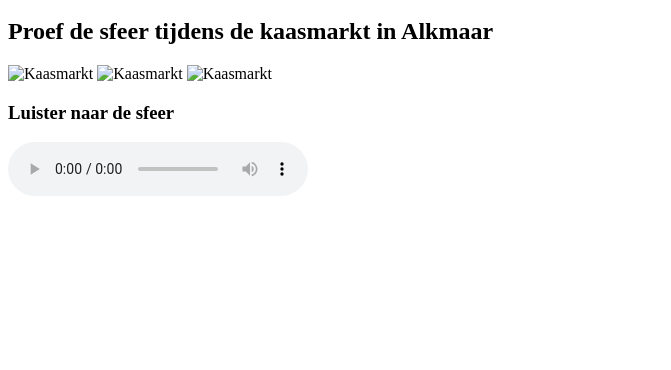
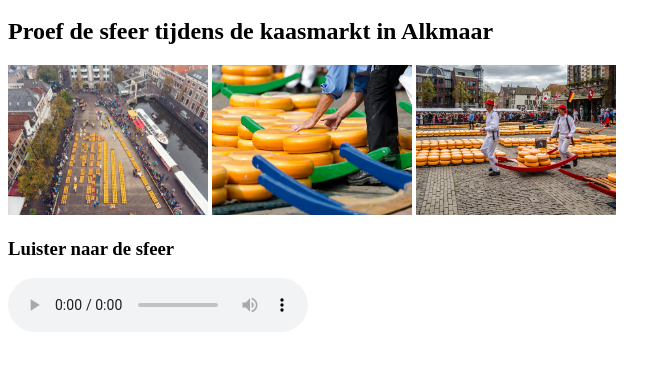
Before and after one commit to Line-Design-Alkmaar/webdesign_les, a plain HTML site: page gallery.html in a window 1280 px wide. Shown: the part 132-502 px from the top of the page, without its empty margins (0-671 px from the left). Drawn offline with Linux system fonts and the light colour scheme.

Commit message:
gallery.html

```diff
--- a/gallery.html
+++ b/gallery.html
@@ -18,11 +18,11 @@
         </header>
         <section>
             <h1>Proef de sfeer tijdens de kaasmarkt in Alkmaar</h1>
-            <img src="afbeeldingen/alkmaar_kaasmarkt.jpg"
+            <img src="alkmaar_kaasmarkt.jpg"
             alt="Kaasmarkt" title="Kaasmarkt in alkmaar" width="200" height="150">
-            <img src="afbeeldingen/kaas_markt.jpg"
+            <img src="kaas_markt.jpg"
             alt="Kaasmarkt" title="alkmaarse kaasmarkt" width="200" height="150">
-            <img src="afbeeldingen/kaasmarkt_alkmaar.webp"
+            <img src="kaasmarkt_alkmaar.webp"
             alt="Kaasmarkt" title="proef de sfeer in alkmaar" width="200" height="150">
         </section>
         <section>
```
